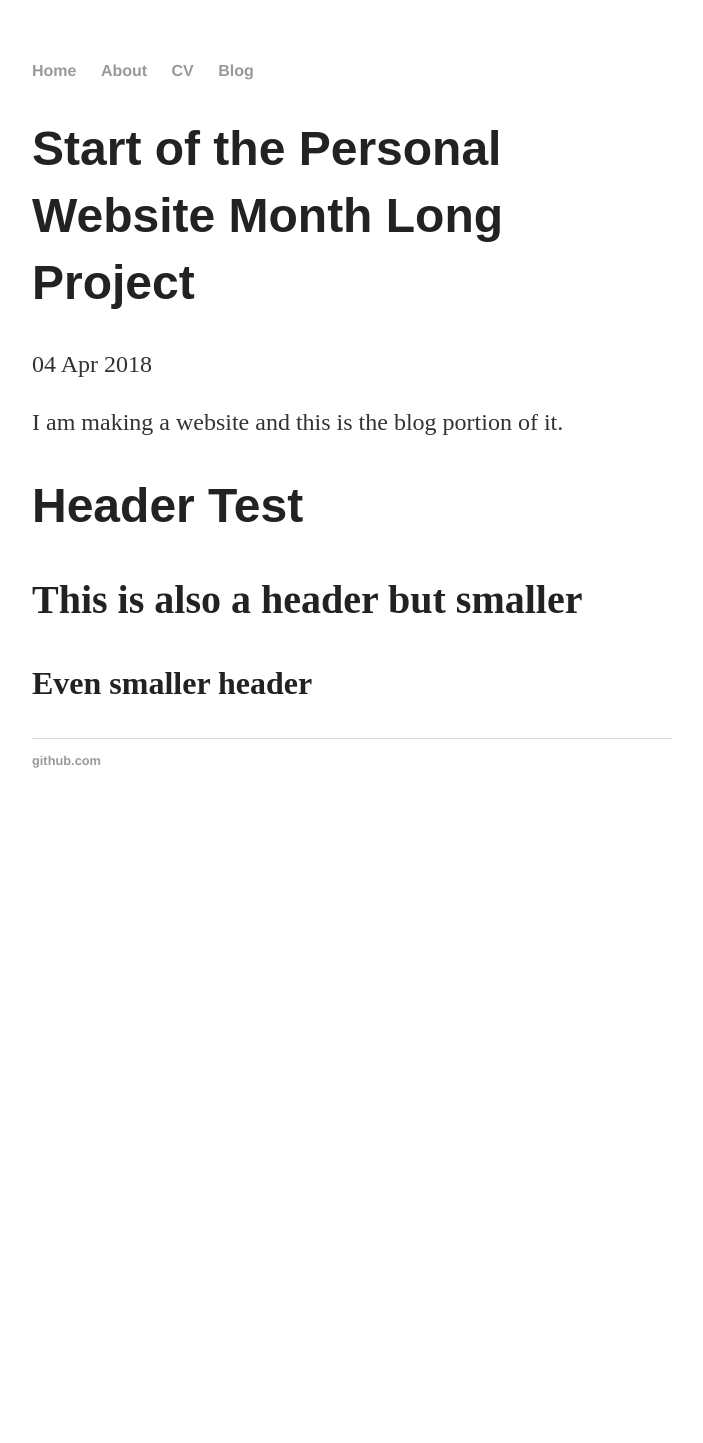
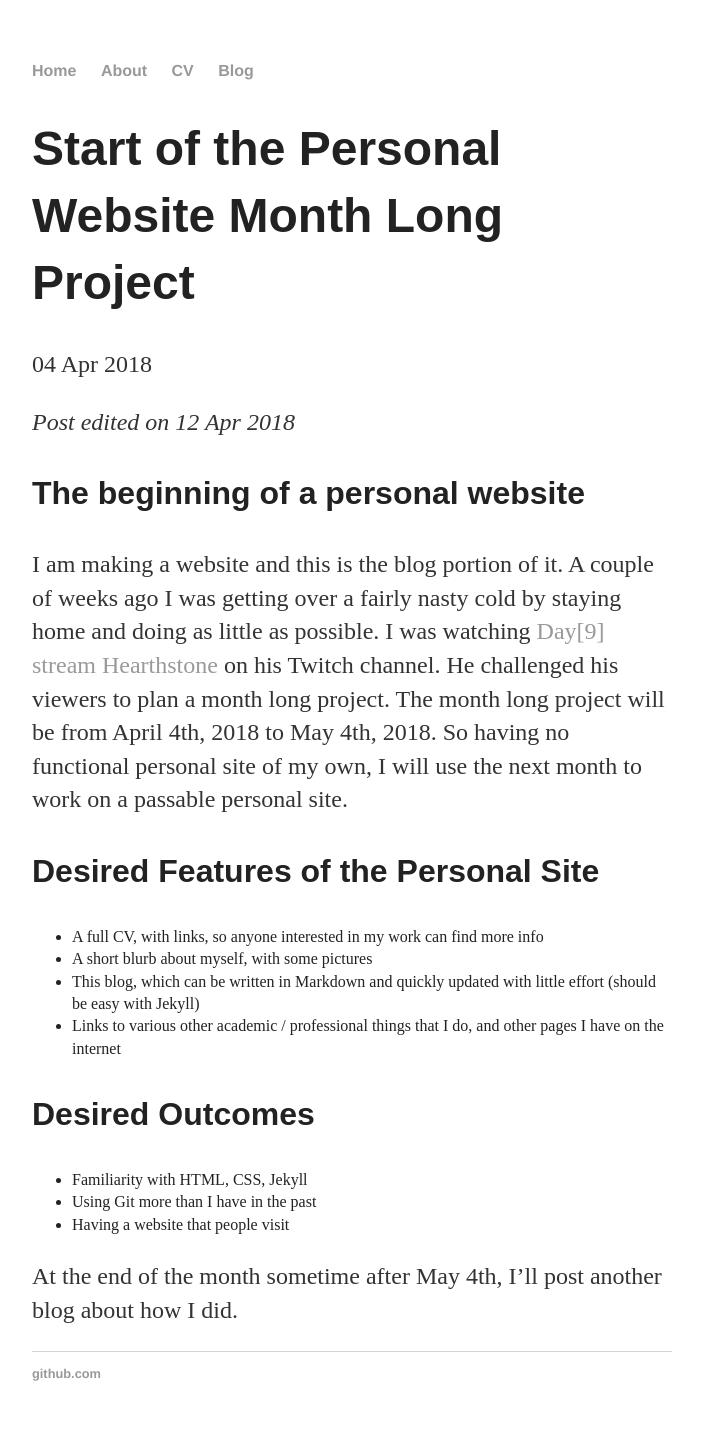
Before and after one commit to DavidZong/DavidZong.github.io, a Jekyll site: the page built from _posts/2018-04-04-start-of-the-personal-website-month-long-project.md, in a window 1280 px wide. Shown: the whole page, without its empty margins (288-991 px from the left). Built offline with Jekyll 4.4.1, drawn with Linux system fonts in a browser that asks for light colours; nearby versions of some CDN libraries; library files that are not in the unit come from our copies; before the commit the page ends 900 px from its top, so only the background shows below that.

Commit message:
updated blog post to be an actual post

```diff
--- a/_layouts/default.html
+++ b/_layouts/default.html
@@ -11,7 +11,7 @@
         <link rel="apple-touch-icon" href="icon.png">
         <link rel="shortcut icon" href="favicon.ico" type="image/x-icon">
 
-        <link rel="stylesheet" href="css/normalize.css">
+        <link rel="stylesheet" href="/css/normalize.css">
 		<link rel="stylesheet" type="text/css" href="/css/main.css">
 		{% include analytics.html %}
 	</head>
--- a/_posts/2018-04-04-start-of-the-personal-website-month-long-project.md
+++ b/_posts/2018-04-04-start-of-the-personal-website-month-long-project.md
@@ -4,8 +4,20 @@ title: "Start of the Personal Website Month Long Project"
 date: 2018-04-04
 ---
 
-I am making a website and this is the blog portion of it.
+*Post edited on 12 Apr 2018*
 
-# Header Test
-## This is also a header but smaller
-### Even smaller header
+### The beginning of a personal website
+I am making a website and this is the blog portion of it. A couple of weeks ago I was getting over a fairly nasty cold by staying home and doing as little as possible. I was watching [Day[9] stream Hearthstone](https://www.twitch.tv/day9tv) on his Twitch channel. He challenged his viewers to plan a month long project. The month long project will be from April 4th, 2018 to May 4th, 2018. So having no functional personal site of my own, I will use the next month to work on a passable personal site.
+
+### Desired Features of the Personal Site
+* A full CV, with links, so anyone interested in my work can find more info
+* A short blurb about myself, with some pictures
+* This blog, which can be written in Markdown and quickly updated with little effort (should be easy with Jekyll)
+* Links to various other academic / professional things that I do, and other pages I have on the internet
+
+### Desired Outcomes
+* Familiarity with HTML, CSS, Jekyll
+* Using Git more than I have in the past
+* Having a website that people visit
+
+At the end of the month sometime after May 4th, I'll post another blog about how I did.
--- a/blog/atom.xml
+++ b/blog/atom.xml
@@ -1,6 +1,4 @@
----
-layout: feed
----
+
 <?xml version="1.0" encoding="utf-8"?>
 <feed xmlns="http://www.w3.org/2005/Atom">
 
--- a/css/main.css
+++ b/css/main.css
@@ -123,11 +123,11 @@ h1 {
 }
 h2 {
     font-size: 2.5em;
-    font-family: 'Sans-Serif'
+    font-family: 'Arial', 'Sans-Serif';
 }
 h3 {
     font-size: 2em;
-    font-family: 'Sans-Serif'
+    font-family: 'Arial', 'Sans-Serif';
 }
 p {
     font-size: 1.5em;
```
